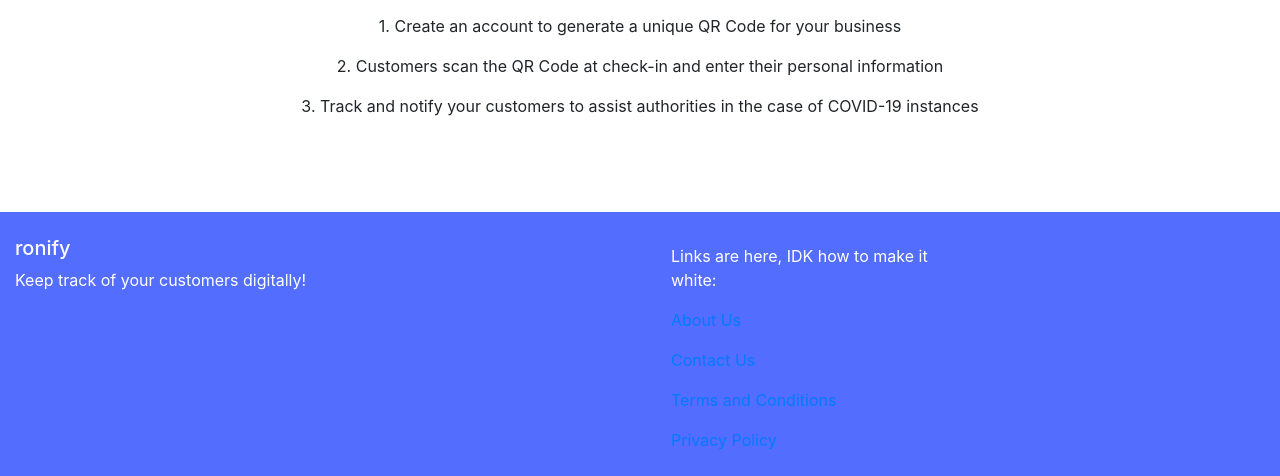
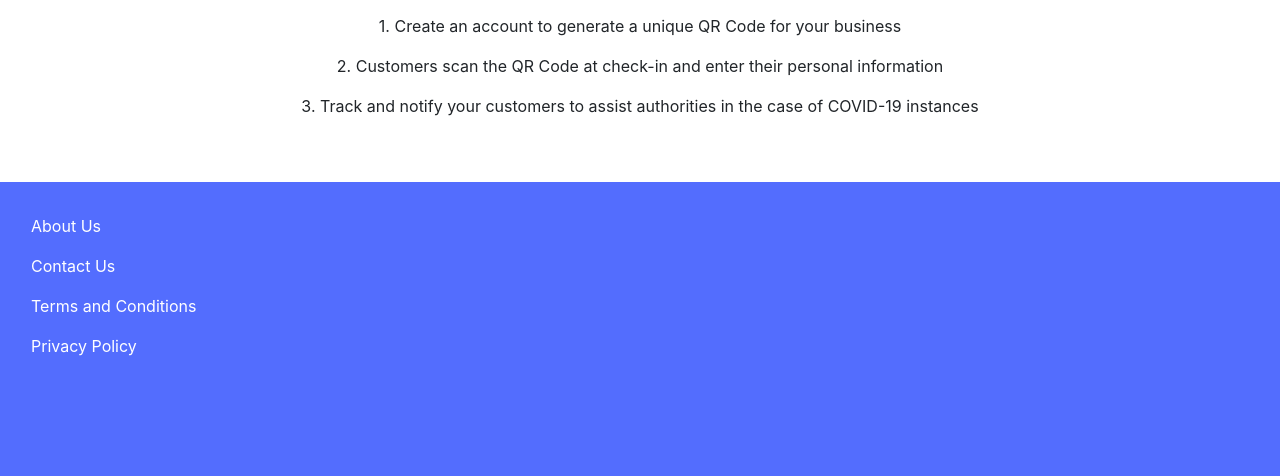
Before and after one commit to daniel-yili-ye/Ronify, a Flask app: page / in a window 1280 px wide. Shown: the part 324-800 px from the top of the page. Run offline with Flask 2, Linux system fonts and the light colour scheme; data that the repository does not hold is empty; some libraries are stand-ins or nearby versions.

Commit message:
stylistic changes

```diff
--- a/static/styles.css
+++ b/static/styles.css
@@ -5,7 +5,7 @@ nav .navbar-brand
 }
 
 /* colors for brand */
-nav a, .white
+.white, a
 {
     color: white;
 }
@@ -48,7 +48,5 @@ footer
     background-color: #536DFE;
     font-size: 16px;
     color: white;
-    width: 100%;
-    position: absolute;
-    bottom: 0;
+    box-shadow: 0 50vh 0 50vh #536DFE;
 }
--- a/templates/business.html
+++ b/templates/business.html
@@ -16,7 +16,7 @@
             <input autocomplete="on" autofocus class="form-control" name="email" placeholder="Email (optional)" type="email">
         </div>
         <div class="form-group">
-            <input autocomplete="off" autofocus class="form-control" name="guests" placeholder="Number of Guests" type="number" required>
+            <input autocomplete="off" autofocus class="form-control" name="guests" placeholder="Number of Guests" type="number" min=0 required>
         </div>
         <button class="btn btn-primary" type="submit">Submit</button>
     </form>
--- a/templates/layout.html
+++ b/templates/layout.html
@@ -65,36 +65,19 @@
 
 
         <!-- Footer -->
-        <footer class="page-footer font-small blue pt-4">
-
-            <div class="container-fluid text-center text-md-left">
-
-            <div class="row">
-
-                <div class="col-md-6 mt-md-0 mt-3">
-
-                <h5>ronify</h5>
-                <p>Keep track of your customers digitally!</p>
-
+        <footer class="page-footer font-small blue pt-3">
+                <div class="col-md-6 mt-md-10 mt-2">
+                    <ul class="list-unstyled">
+                        <li class="nav-item"><a class="nav-link" href="/about">About Us</a></li>
+                        <li class="nav-item"><a class="nav-link" href="/contact">Contact Us</a></li>
+                        <li class="nav-item"><a class="nav-link" href="/terms&conditions">Terms and Conditions</a></li>
+                        <li class="nav-item"><a class="nav-link" href="/privacy">Privacy Policy</a></li>
+                    </ul>
                 </div>
 
                 <hr class="clearfix w-100 d-md-none pb-3">
 
-                <div class="col-md-3 mb-md-0 mb-3">
 
-                <ul class="list-unstyled">
-                    <li class="nav-item"><a class="nav-link">Links are here, IDK how to make it white:</a></li>
-                    <li class="nav-item"><a class="nav-link" href="/about">About Us</a></li>
-                    <li class="nav-item"><a class="nav-link" href="/contact">Contact Us</a></li>
-                    <li class="nav-item"><a class="nav-link" href="/terms&conditions">Terms and Conditions</a></li>
-                    <li class="nav-item"><a class="nav-link" href="/privacy">Privacy Policy</a></li>
-                </ul>
-
-                </div>
-
-            </div>
-
-            </div>
 
         </footer>
 
```
